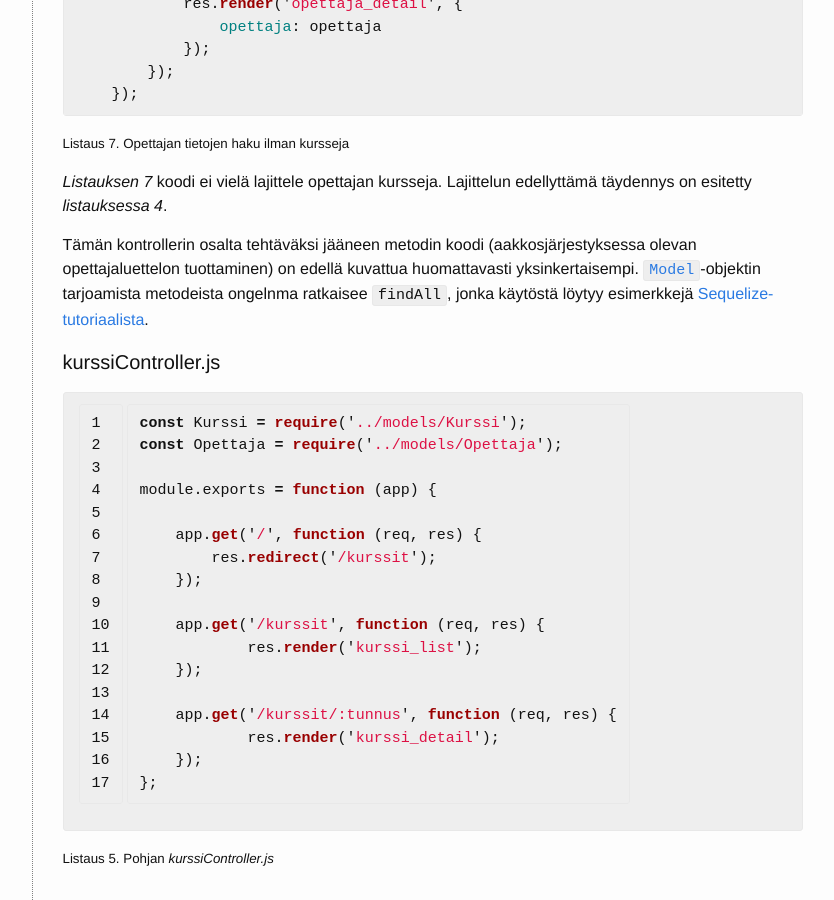
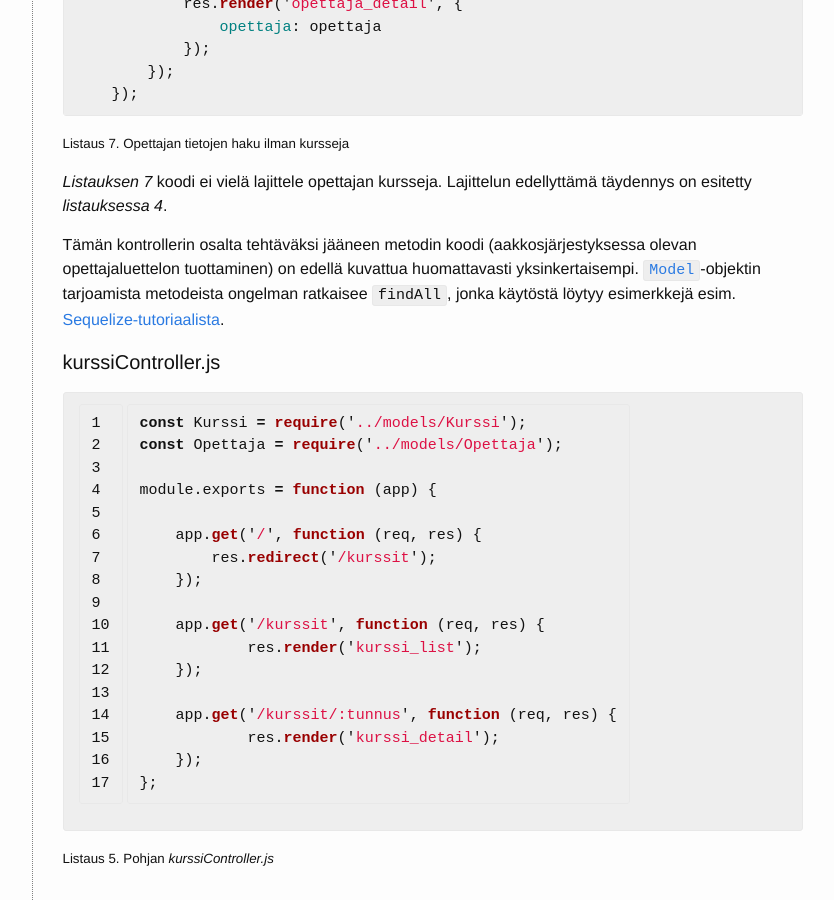
Before and after one commit to timedu/tkj2017s, a Jekyll site: the page built from docs/_osa2/tehtava22.md, in a window 1280 px wide and 900 px high, scrolled down 4207 px. Shown: the whole window, without its empty margins (208-1042 px from the left). Built offline with Jekyll 4.4.1, drawn with Linux system fonts in a browser that asks for light colours; some of the changed text lies outside the part shown.

```diff
--- a/docs/_osa2/tehtava22.md
+++ b/docs/_osa2/tehtava22.md
@@ -14,7 +14,7 @@ Laadi relaatiotietokantaa käsittelevä sovellus, joka käyttäytyy kuten [Teht
 [sequelize]: http://www.sequelizejs.com
 
 
-Sovelluksen lähdekoodi jäsentyy edellisen tehtävän kanssa samalla tavalla (*Kuva 1*). Uusina moduuleina kuitenkin tässä ovat`models`-kansiossa sijaitsevat, tiedostot `Kurssi.js` ja `Opettaja.js`, jotka määrittelevät, mitä tietokannan tietoja sovelluksessa käsitellään. Näiden määrittelyjen myötä sovelluksessa on käytettävissä `Kurssi`- ja `Opettaja`-objektit, joiden kautta tietokannan käsittely tapahtuu.
+Sovelluksen lähdekoodi jäsentyy edellisen tehtävän kanssa samalla tavalla (*Kuva 1*). Uusina moduuleina kuitenkin tässä ovat`models`-kansiossa sijaitsevat tiedostot, `Kurssi.js` ja `Opettaja.js`, jotka määrittelevät, mitä tietokannan tietoja sovelluksessa käsitellään. Näiden määrittelyjen myötä sovelluksessa on käytettävissä `Kurssi`- ja `Opettaja`-objektit, joiden kautta tietokannan käsittely tapahtuu.
 
 ~~~
 Sources
@@ -224,7 +224,7 @@ Jos halutaan, että tuloksessa on mukana opettajan kurssit, koodia on hieman tä
 
 *Listauksen 7* koodi ei vielä lajittele opettajan kursseja. Lajittelun edellyttämä täydennys on esitetty *listauksessa 4*.
 
-Tämän kontrollerin osalta tehtäväksi jääneen metodin  koodi (aakkosjärjestyksessa olevan opettajaluettelon tuottaminen) on edellä kuvattua huomattavasti yksinkertaisempi. [`Model`][Model-object]-objektin tarjoamista metodeista ongelnma ratkaisee `findAll`, jonka käytöstä löytyy esimerkkejä [Sequelize-tutoriaalista][tutorial-findAll].
+Tämän kontrollerin osalta tehtäväksi jääneen metodin  koodi (aakkosjärjestyksessa olevan opettajaluettelon tuottaminen) on edellä kuvattua huomattavasti yksinkertaisempi. [`Model`][Model-object]-objektin tarjoamista metodeista ongelman ratkaisee `findAll`, jonka käytöstä löytyy esimerkkejä esim. [Sequelize-tutoriaalista][tutorial-findAll].
 
 [tutorial-findAll]: http://docs.sequelizejs.com/manual/tutorial/querying.html
 
```
Also changed, not shown: other parts of docs/_osa2/tehtava22.md (+1 -1 lines), docs/_osa2/tehtava23.md (+1 -1 lines), 1 other file.
